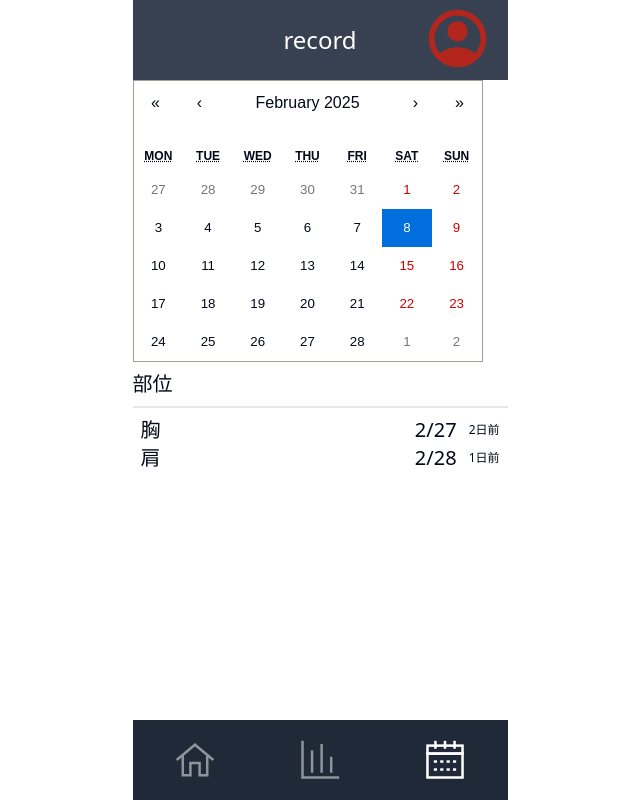
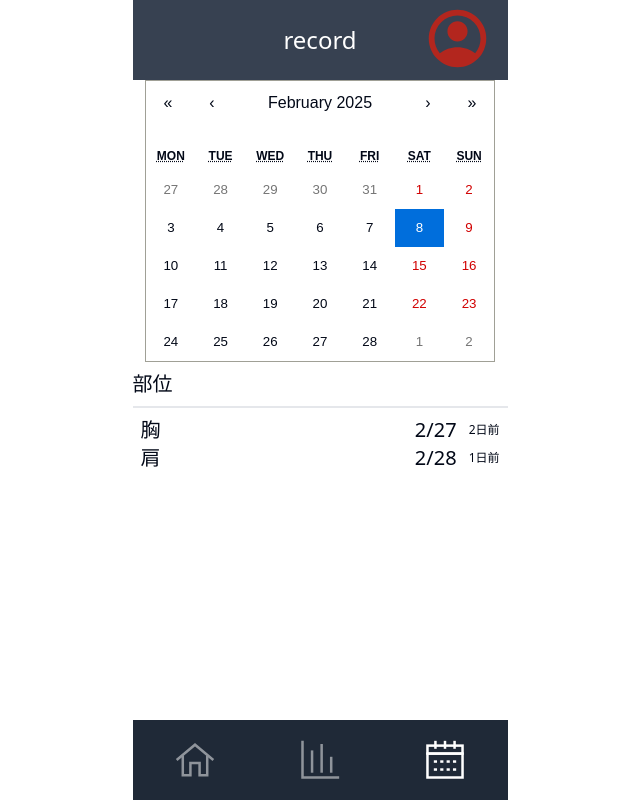
Before and after one commit to atmaxstar/tj-teamb, a React (Vite) app: page / in a window 1280 px wide. Shown: the whole page, without its empty margins (320-960 px from the left). Built offline with nearby package versions, Linux system fonts and the light colour scheme.

Commit message:
カレンダー中央ぞろえ

```diff
--- a/src/Record/index.tsx
+++ b/src/Record/index.tsx
@@ -36,7 +36,7 @@
   }
 
   return (
-    <div className='flex flex-col w-full justify-center'>
+    <div className='flex flex-col w-full items-center justify-center'>
 
     <Calendar
       onChange={handleChange}
```
